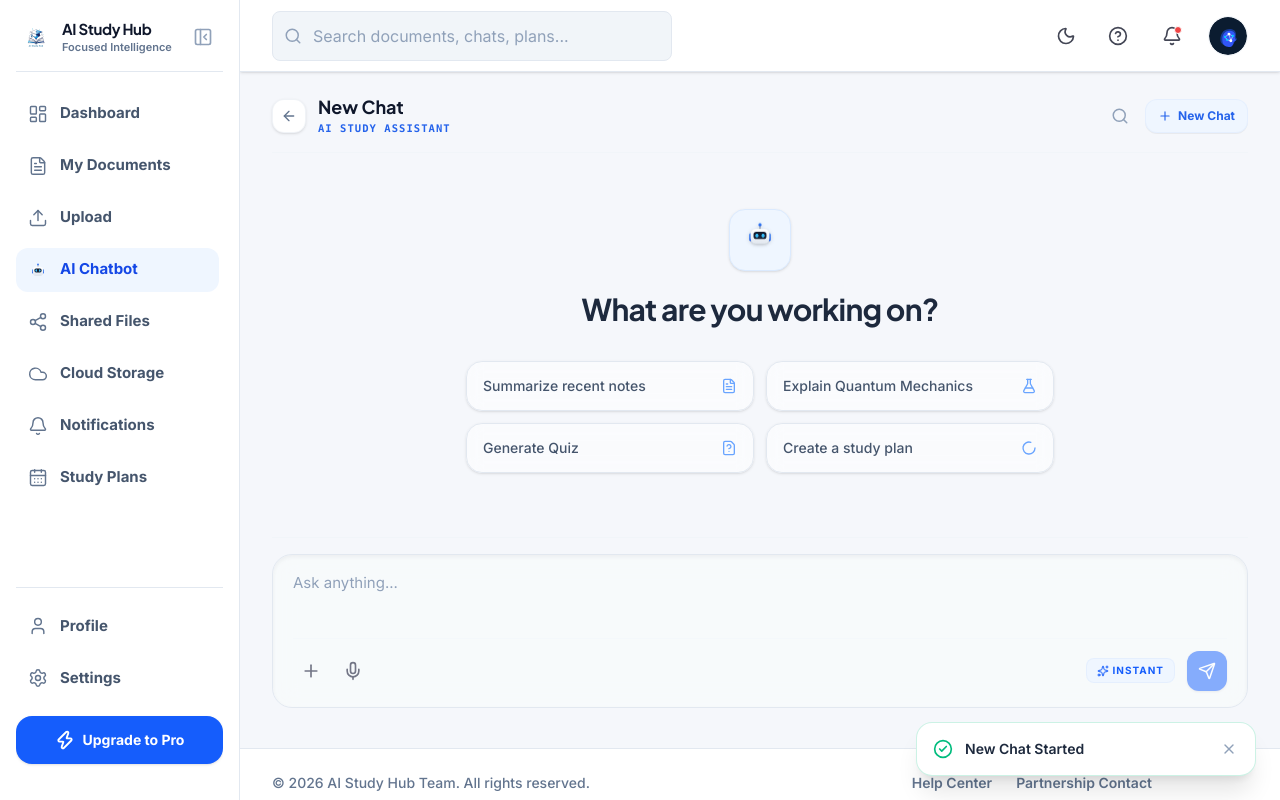
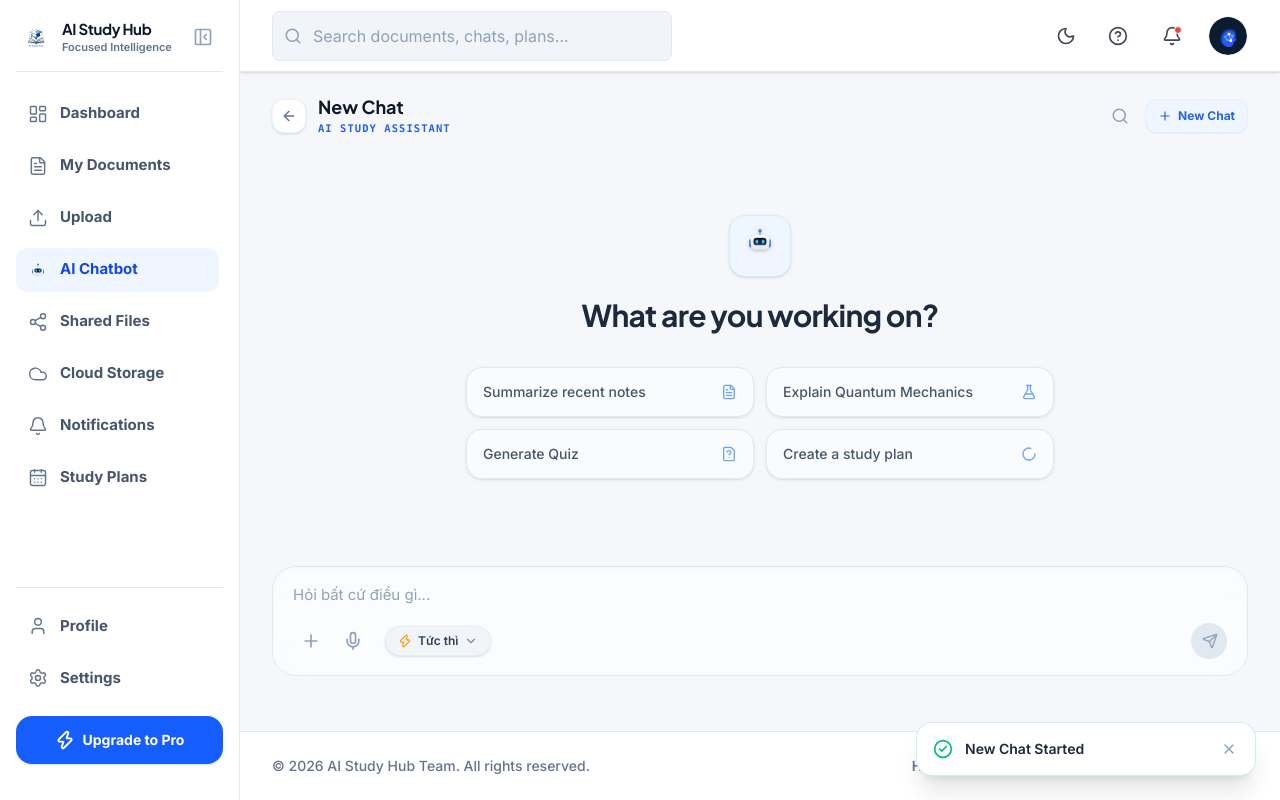
Before and after one commit to huynhduybinh24/SWP391_AIStudyHub, a React (Vite) app in the folder FrontEnd/: page /dashboard/chat in a window 1280 px wide. Both pictures are taken after a click on the button "New Chat". Built offline with nearby package versions, Linux system fonts and the light colour scheme; the HTML template or start-up script is replaced by a standard one.

Commit message:
feat: implement AI chatbot interface with file upload, voice input, and message history management

```diff
--- a/FrontEnd/src/features/ai-chatbot/pages/ChatPage.tsx
+++ b/FrontEnd/src/features/ai-chatbot/pages/ChatPage.tsx
@@ -2,7 +2,8 @@ import { useState, useRef, useEffect } from 'react'
 import {
   FileText, FlaskConical, FileQuestion, Paperclip, Mic, Send,
   Loader2, User, X, Plus, Search, Copy, RefreshCw, MoreVertical,
-  Trash2, Edit2, Pin, MessageSquare, Check, Sparkles, FolderOpen, ArrowLeft
+  Trash2, Edit2, Pin, MessageSquare, Check, Sparkles, FolderOpen, ArrowLeft,
+  Zap, BrainCircuit, ChevronDown
 } from 'lucide-react'
 import { motion, AnimatePresence } from 'framer-motion'
 import { cn } from '@/lib/utils'
@@ -120,6 +121,11 @@ export function ChatPage() {
   // --- States ---
   const [conversations, setConversations] = useState<ChatConversation[]>(initialConversations)
   const [activeConversationId, setActiveConversationId] = useState<string | null>(null)
+  const [selectedMode, setSelectedMode] = useState<'Instant' | 'Thinking'>('Instant')
+  const [isModeDropdownOpen, setIsModeDropdownOpen] = useState(false)
+
+  // Ref for the model selector dropdown to close on click outside
+  const modeDropdownRef = useRef<HTMLDivElement>(null)
   const [isChatStarted, setIsChatStarted] = useState(false)
   const [messages, setMessages] = useState<ChatMessage[]>([])
   const [input, setInput] = useState("")
@@ -167,6 +173,9 @@ export function ChatPage() {
     const handleOutsideClick = (e: MouseEvent) => {
       if (attachDropdownRef.current && !attachDropdownRef.current.contains(e.target as Node)) {
         setAttachDropdownOpen(false)
+      }
+      if (modeDropdownRef.current && !modeDropdownRef.current.contains(e.target as Node)) {
+        setIsModeDropdownOpen(false)
       }
       if (activeDropdownConvId) {
         // If clicking outside history menu dots, close it
@@ -974,20 +983,20 @@ export function ChatPage() {
                 )}
 
                 {/* Main input composer box */}
-                <div className="rounded-[20px] border border-slate-200 dark:border-slate-700 bg-slate-50/80 dark:bg-slate-900/80 p-4 px-5 shadow-inner backdrop-blur-md transition-all duration-300 focus-within:bg-white dark:focus-within:bg-slate-900 focus-within:border-blue-400 dark:focus-within:border-blue-500 focus-within:ring-4 focus-within:ring-blue-500/10 z-10 relative">
+                <div className="rounded-[24px] border border-slate-200 dark:border-slate-700/80 bg-white/60 dark:bg-slate-900/60 p-4 px-5 shadow-[inset_0_2px_4px_rgba(0,0,0,0.02)] backdrop-blur-xl transition-all duration-300 focus-within:bg-white dark:focus-within:bg-slate-900 focus-within:border-blue-400 dark:focus-within:border-blue-500/80 focus-within:shadow-[0_4px_20px_-4px_rgba(59,130,246,0.15)] z-10 relative flex flex-col gap-2">
                   <textarea
                     value={input}
                     onChange={(e) => setInput(e.target.value)}
                     onKeyDown={handleKeyDown}
-                    className="min-h-[48px] max-h-[160px] w-full resize-none bg-transparent text-[15px] leading-relaxed text-slate-800 dark:text-slate-100 outline-none placeholder:text-slate-400 dark:placeholder:text-slate-500 border-none p-0 focus:ring-0 scrollbar-thin scrollbar-thumb-slate-200 dark:scrollbar-thumb-slate-700"
-                    placeholder={t.aiChatbot.askAnything || "Message AI Assistant..."}
-                    rows={2}
+                    className="min-h-[24px] max-h-[160px] w-full resize-none bg-transparent text-[15px] leading-relaxed text-slate-800 dark:text-slate-100 outline-none placeholder:text-slate-400 dark:placeholder:text-slate-500 border-none p-0 focus:ring-0 scrollbar-thin scrollbar-thumb-slate-200 dark:scrollbar-thumb-slate-700"
+                    placeholder="Hỏi bất cứ điều gì..."
+                    rows={1}
                   />
 
                   {/* Actions inside composer */}
-                  <div className="mt-3 flex items-center justify-between border-t border-slate-100/50 dark:border-slate-800/50 pt-3">
+                  <div className="flex items-center justify-between pt-2">
 
-                    {/* Add attachment & microphone */}
+                    {/* Left Actions */}
                     <div className="flex items-center gap-1.5 relative">
 
                       {/* Plus Dropdown button */}
@@ -995,7 +1004,7 @@ export function ChatPage() {
                         <button
                           type="button"
                           onClick={() => setAttachDropdownOpen(!attachDropdownOpen)}
-                          className="text-[#737686] dark:text-slate-400 hover:text-[#3155F6] dark:hover:text-blue-400 p-2 rounded-xl hover:bg-slate-50 dark:hover:bg-slate-800 transition-all cursor-pointer flex items-center justify-center"
+                          className="text-slate-400 hover:text-slate-700 dark:hover:text-slate-200 size-9 flex items-center justify-center rounded-full hover:bg-slate-100 dark:hover:bg-slate-800 transition-all cursor-pointer"
                           title={t.aiChatbot.attachFiles}
                         >
                           <Plus className={cn("size-5 transition-transform", attachDropdownOpen && "rotate-45")} />
@@ -1043,35 +1052,81 @@ export function ChatPage() {
                         type="button"
                         onClick={handleMicClick}
                         className={cn(
-                          "p-2 rounded-xl transition-all cursor-pointer flex items-center justify-center gap-1.5",
+                          "size-9 rounded-full transition-all cursor-pointer flex items-center justify-center gap-1.5",
                           isListening
-                            ? "bg-rose-50 border border-rose-100 text-rose-500 dark:bg-rose-950/20 dark:border-rose-900/30"
-                            : "text-[#737686] dark:text-slate-400 hover:text-[#3155F6] dark:hover:text-blue-400 hover:bg-slate-50 dark:hover:bg-slate-800"
+                            ? "bg-rose-50 text-rose-500 dark:bg-rose-500/20"
+                            : "text-slate-400 hover:text-slate-700 dark:hover:text-slate-200 hover:bg-slate-100 dark:hover:bg-slate-800"
                         )}
-                        title={t.aiChatbot.voiceInput}
+                        title={isListening ? "Stop listening" : "Start voice input"}
                       >
                         <Mic className={cn("size-5", isListening && "animate-pulse")} />
-                        {isListening && <span className="text-[10px] font-bold uppercase tracking-wider">{t.aiChatbot.listening}</span>}
                       </button>
+
+                      {/* Tức Thì / Mode Selector */}
+                      <div className="relative ml-2" ref={modeDropdownRef}>
+                        <button
+                          type="button"
+                          onClick={() => setIsModeDropdownOpen(!isModeDropdownOpen)}
+                          className="flex items-center gap-1.5 px-3 py-1.5 rounded-full bg-slate-100 dark:bg-slate-800/80 border border-slate-200/50 dark:border-slate-700 hover:bg-slate-200 dark:hover:bg-slate-700/80 transition-colors text-xs font-semibold text-slate-700 dark:text-slate-300 cursor-pointer shadow-sm"
+                        >
+                          {selectedMode === 'Instant' ? <Zap className="size-3.5 text-amber-500" /> : <BrainCircuit className="size-3.5 text-indigo-500" />}
+                          <span>{selectedMode === 'Instant' ? 'Tức thì' : 'Tư duy'}</span>
+                          <ChevronDown className="size-3.5 opacity-60" />
+                        </button>
+
+                        {isModeDropdownOpen && (
+                          <div className="absolute left-0 bottom-full mb-2 w-48 bg-white dark:bg-slate-900 rounded-2xl shadow-xl border border-slate-200 dark:border-slate-800 p-1.5 flex flex-col gap-1 z-30 animate-in fade-in zoom-in-95 duration-100">
+                            <button
+                              onClick={() => { setSelectedMode('Instant'); setIsModeDropdownOpen(false) }}
+                              className={cn(
+                                "flex items-center gap-3 px-3 py-2.5 rounded-xl text-left cursor-pointer transition-colors",
+                                selectedMode === 'Instant' ? "bg-slate-50 dark:bg-slate-800" : "hover:bg-slate-50 dark:hover:bg-slate-800/50"
+                              )}
+                            >
+                              <div className="size-7 rounded-full bg-amber-100 dark:bg-amber-500/20 flex items-center justify-center shrink-0">
+                                <Zap className="size-4 text-amber-600 dark:text-amber-400" />
+                              </div>
+                              <div className="flex flex-col">
+                                <span className="text-[13px] font-semibold text-slate-900 dark:text-white">Tức thì</span>
+                                <span className="text-[11px] text-slate-500">Nhanh & Cơ bản</span>
+                              </div>
+                            </button>
+                            <button
+                              onClick={() => { setSelectedMode('Thinking'); setIsModeDropdownOpen(false) }}
+                              className={cn(
+                                "flex items-center gap-3 px-3 py-2.5 rounded-xl text-left cursor-pointer transition-colors",
+                                selectedMode === 'Thinking' ? "bg-slate-50 dark:bg-slate-800" : "hover:bg-slate-50 dark:hover:bg-slate-800/50"
+                              )}
+                            >
+                              <div className="size-7 rounded-full bg-indigo-100 dark:bg-indigo-500/20 flex items-center justify-center shrink-0">
+                                <BrainCircuit className="size-4 text-indigo-600 dark:text-indigo-400" />
+                              </div>
+                              <div className="flex flex-col">
+                                <span className="text-[13px] font-semibold text-slate-900 dark:text-white">Tư duy</span>
+                                <span className="text-[11px] text-slate-500">Latest • Suy luận sâu</span>
+                              </div>
+                            </button>
+                          </div>
+                        )}
+                      </div>
                     </div>
 
-                    {/* Mode selector + Send Button */}
+                    {/* Mode selector + Send Button (Hidden old mode badge since moved to left) */}
                     <div className="flex items-center gap-3">
-                      {/* Instant mode badge */}
-                      <span className="inline-flex items-center gap-1 px-2.5 py-1 rounded-lg bg-blue-50 border border-blue-100/50 dark:bg-blue-950/30 dark:border-blue-900/20 text-[10px] font-bold text-blue-600 dark:text-blue-400 uppercase tracking-widest select-none">
-                        <Sparkles className="size-3" />
-                        <span>{t.aiChatbot.instant || "Instant"}</span>
-                      </span>
-
                       {/* Send button */}
                       <button
                         type="button"
                         onClick={() => handleSend()}
-                        className="flex size-10 items-center justify-center rounded-xl bg-blue-600 text-white shadow-sm transition-all hover:bg-blue-700 hover:scale-105 active:scale-95 disabled:opacity-50 disabled:hover:scale-100 disabled:bg-blue-600 cursor-pointer"
+                        className={cn(
+                          "size-9 shrink-0 flex items-center justify-center rounded-full transition-all cursor-pointer",
+                          (input.trim() || selectedFiles.length > 0)
+                            ? "bg-blue-600 text-white hover:bg-blue-700 hover:scale-105 active:scale-95 shadow-md"
+                            : "bg-slate-200 dark:bg-slate-800 text-slate-400 cursor-not-allowed"
+                        )}
                         disabled={!input.trim() && selectedFiles.length === 0}
                         title={t.aiChatbot.sendMessage}
                       >
-                        <Send className="size-4.5" />
+                        <Send className="size-4 ml-0.5" />
                       </button>
                     </div>
 
```
